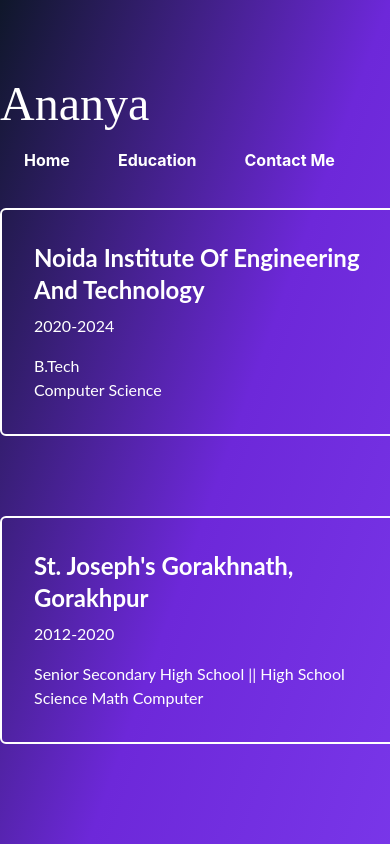
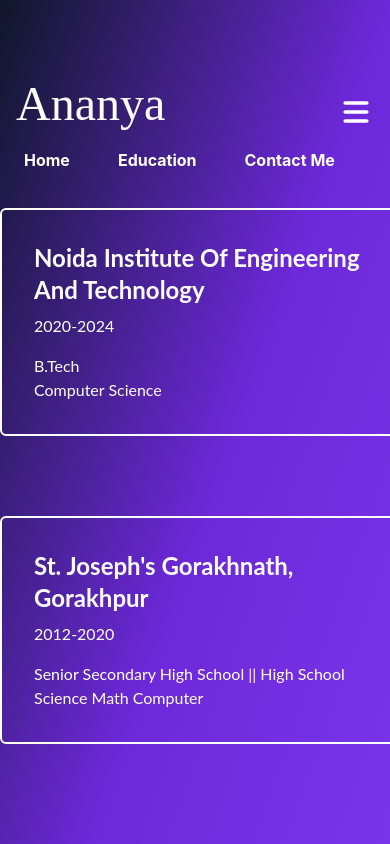
Before and after one commit to Ananya-Tripathi/portfolio, a React (Create React App) app: page / in a window 390 px wide. Shown: the top 844 px of the page. Built offline with nearby package versions, Linux system fonts and the light colour scheme.

Commit message:
Add hamburger icon

```diff
--- a/src/Component/NavBar.js
+++ b/src/Component/NavBar.js
@@ -1,14 +1,29 @@
-import React from "react";
+import React, { useState } from "react";
+import { HiMenu } from "react-icons/hi";
+export const NavBar = () => {
+  const [menu, setMenu] = useState(true);
 
-export const NavBar = () => {
   return (
     <div className="h-32 md:px-20 md:flex pt-20 justify-center md:justify-between">
-      <p className="name">Ananya</p>
-      <div className="flex md:mr-[100px]">
-        <p className="routeText">Home</p>
-        <p className="routeText ">Education</p>
-        <p className="routeText ">Contact Me</p>
+      <div className="flex justify-between mx-4">
+        <p className="name">Ananya</p>
+        <button
+          className="text-white text-4xl "
+          onClick={() => {
+            setMenu(!menu);
+          }}
+        >
+          <HiMenu />
+        </button>
       </div>
+
+      {menu && (
+        <div className="flex md:mr-[100px]">
+          <p className="routeText">Home</p>
+          <p className="routeText ">Education</p>
+          <p className="routeText ">Contact Me</p>
+        </div>
+      )}
     </div>
   );
 };
```
